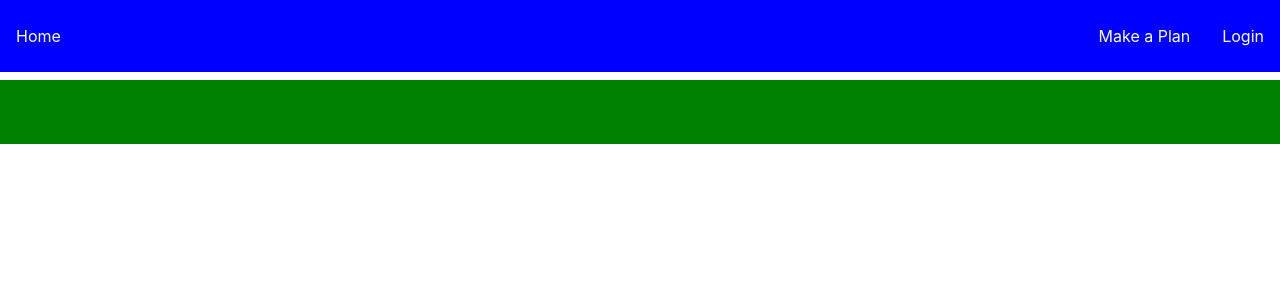
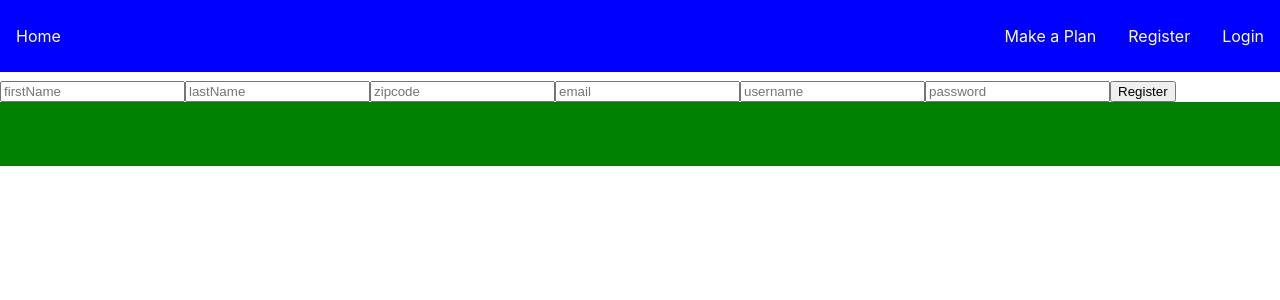
Before and after one commit to shaunwcolley/garden-planner, a React (Create React App) app: page /register in a window 1280 px wide. Shown: the top 300 px of the page. Built offline with nearby package versions, Linux system fonts and the light colour scheme.

Commit message:
added register page and boxes, need to make dispatch and set up server side

```diff
--- a/src/Custom.css
+++ b/src/Custom.css
@@ -118,3 +118,13 @@ div .makeGardenLink {
 .customRow {
   display: flex;
 }
+
+input::-webkit-outer-spin-button,
+input::-webkit-inner-spin-button {
+    -webkit-appearance: none;
+    margin: 0;
+}
+
+input[type=number] {
+    -moz-appearance:textfield;
+}
--- a/src/components/BaseLayout.js
+++ b/src/components/BaseLayout.js
@@ -1,13 +1,26 @@
 import React, { Component } from 'react';
-import {NavLink} from 'react-router-dom'
+import { NavLink } from 'react-router-dom'
+import { withRouter } from 'react-router-dom'
+import { connect } from 'react-redux'
+import * as actionTypes from '../store/actions/actionTypes'
 
 export class Header extends Component {
+
+  handleSignOutClick = () => {
+    //localStorage.removeItem('jsonwebtoken')
+    this.props.onSignOut()
+    this.props.history.push('/login')
+  }
+
   render() {
     return (
       <div className="header">
         <div><NavLink to='/' className="navLink">Home</NavLink></div>
         <div className="makeGardenLink"><NavLink to='/make-garden' className="navLink">Make a Plan</NavLink></div>
-        <div><NavLink to='/login' className="navLink">Login</NavLink></div>
+        {!this.props.isAuthenticated ? <div><NavLink to="/register" className="navLink">Register</NavLink></div> : null}
+        {!this.props.isAuthenticated ? <div><NavLink to="/login" className="navLink">Login</NavLink></div> : null}
+        {this.props.isAuthenticated ? <div className="navLink"> Profile </div> : null }
+        {this.props.isAuthenticated ? <button className="navLink" onClick={() => this.handleSignOutClick()}>Sign Out</button> : null }
       </div>
     )
   }
@@ -22,15 +35,30 @@ export class Footer extends Component {
   }
 }
 
-export class BaseLayout extends Component {
+class BaseLayout extends Component {
 
   render(){
     return (
       <div className="body">
-        <Header />
+        <Header isAuthenticated={this.props.isAuth} onSignOut={() => this.props.onSignOut()} history={this.props.history}/>
           {this.props.children}
         <Footer />
       </div>
     )
   }
 }
+
+const mapStateToProps = (state) => {
+  return {
+    isAuth: state.isAuth,
+    userId: state.userId
+  }
+}
+
+const mapDispatchToProps = (dispatch) => {
+  return {
+    onSignOut: () => dispatch({type: actionTypes.SIGN_OUT})
+  }
+}
+
+export default connect(mapStateToProps, mapDispatchToProps)(withRouter(BaseLayout))
--- a/src/components/Login.js
+++ b/src/components/Login.js
@@ -1,15 +1,17 @@
 import React, { Component } from 'react';
-import {NavLink} from 'react-router-dom'
+import { NavLink } from 'react-router-dom'
 
-export class Login extends Component {
+class Login extends Component {
   render() {
     return(
       <div>
         <input type='text' placeholder="username"/>
         <input type='password' placeholder="password" />
-        <button>Submit</button>
+        <button>Login</button>
         <NavLink to='/register'>Not a member? Register now to save your garden plans.</NavLink>
       </div>
     )
   }
 }
+
+export default Login
--- /dev/null
+++ b/src/components/Register.js
@@ -0,0 +1,40 @@
+import React, { Component } from 'react';
+
+class Register extends Component {
+  constructor(){
+    super()
+    this.state = {
+      firstName: '',
+      lastName: '',
+      zipcode: null,
+      email: '',
+      username: '',
+      pass: ''
+    }
+  }
+
+  handleTextBoxChange = (e) => {
+    this.setState({
+      [e.target.name]: e.target.value
+    })
+  }
+
+  handleRegisterClick = () => {
+    console.log('click')
+  }
+  render() {
+    return(
+      <div>
+        <input onChange={this.handleTextBoxChange} type='text' placeholder="firstName" name="firstName"/>
+        <input onChange={this.handleTextBoxChange} type='text' placeholder="lastName" name="lastName"/>
+        <input onChange={this.handleTextBoxChange} type='number' placeholder="zipcode" name="zipcode"/>
+        <input onChange={this.handleTextBoxChange} type='text' placeholder="email" name="email"/>
+        <input onChange={this.handleTextBoxChange} type='text' placeholder="username" name="username"/>
+        <input onChange={this.handleTextBoxChange} type='password' placeholder="password" name="pass"/>
+        <button onClick={this.handleRegisterClick}>Register</button>
+      </div>
+    )
+  }
+}
+
+export default Register
--- a/src/index.js
+++ b/src/index.js
@@ -16,9 +16,10 @@ import reducer from './store/reducers/reducer'
 import thunk from 'redux-thunk'
 
 //Imports from custom js file components
-import {BaseLayout} from './components/BaseLayout'
+import BaseLayout from './components/BaseLayout'
 import {MakePlan} from './components/MakePlan'
-import {Login} from './components/Login'
+import Login from './components/Login'
+import Register from './components/Register'
 import Planner from './components/Planner'
 import PlanSize from './components/PlanSize'
 
@@ -39,6 +40,7 @@ ReactDOM.render(
           <Route path="/login" component={Login} />
           <Route path="/plan-size" component={PlanSize} />
           <Route path="/planner" component={Planner} />
+          <Route path="/register" component={Register} />
         </Switch>
       </BaseLayout>
     </BrowserRouter>
--- a/src/store/actions/actionTypes.js
+++ b/src/store/actions/actionTypes.js
@@ -1,2 +1,3 @@
 export const PLANTS_FETCH = "PLANTS_FETCH"
 export const SIZE_SAVE = "SIZE_SAVE"
+export const SIGN_OUT = "SIGN_OUT"
--- a/src/store/reducers/reducer.js
+++ b/src/store/reducers/reducer.js
@@ -4,7 +4,9 @@ const initialState = {
   width: 0,
   height: 0,
   cells: 0,
-  plants: []
+  plants: [],
+  isAuth: false,
+  userId: null
 }
 const cellCalc = (width,height) => {
   const cells = height * width
```
